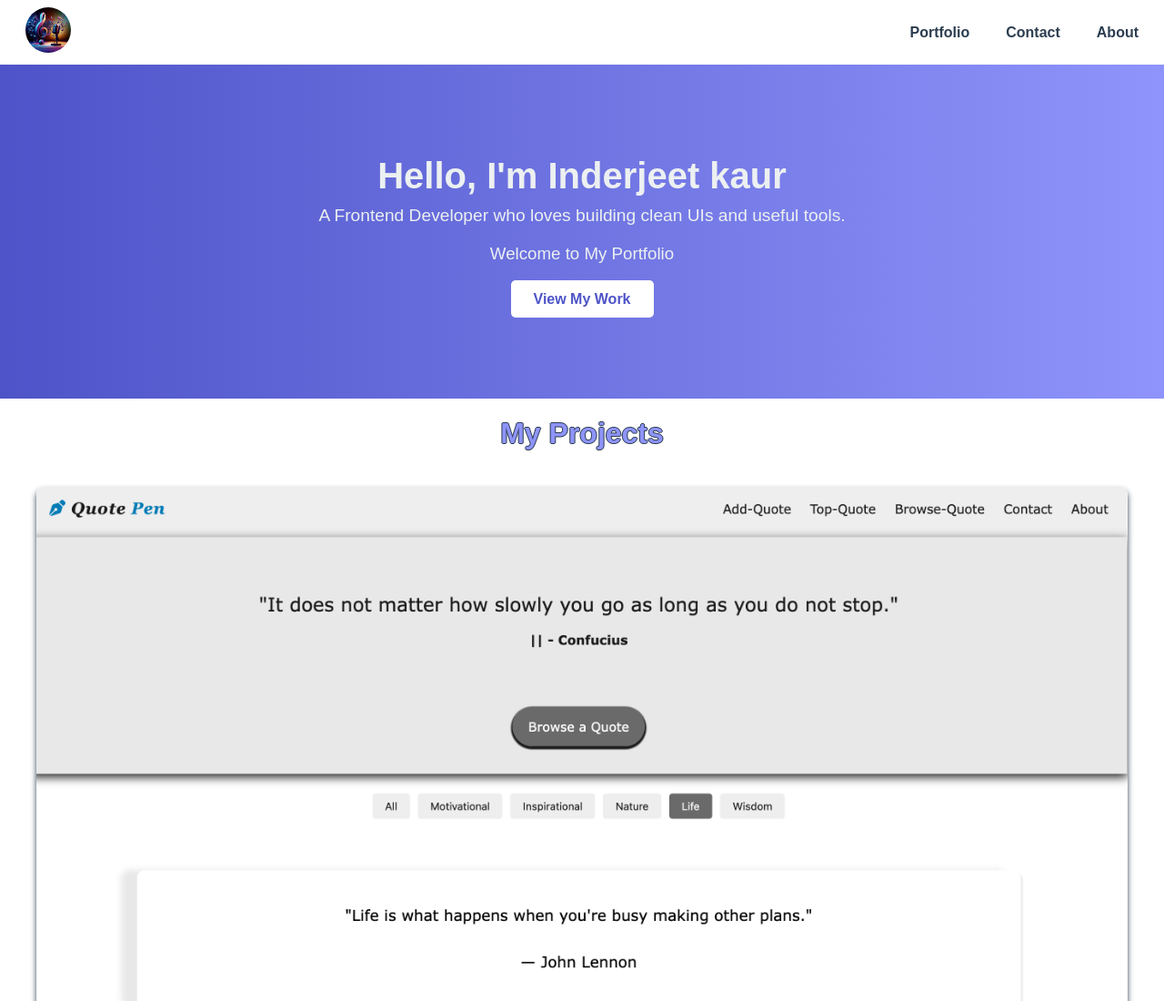
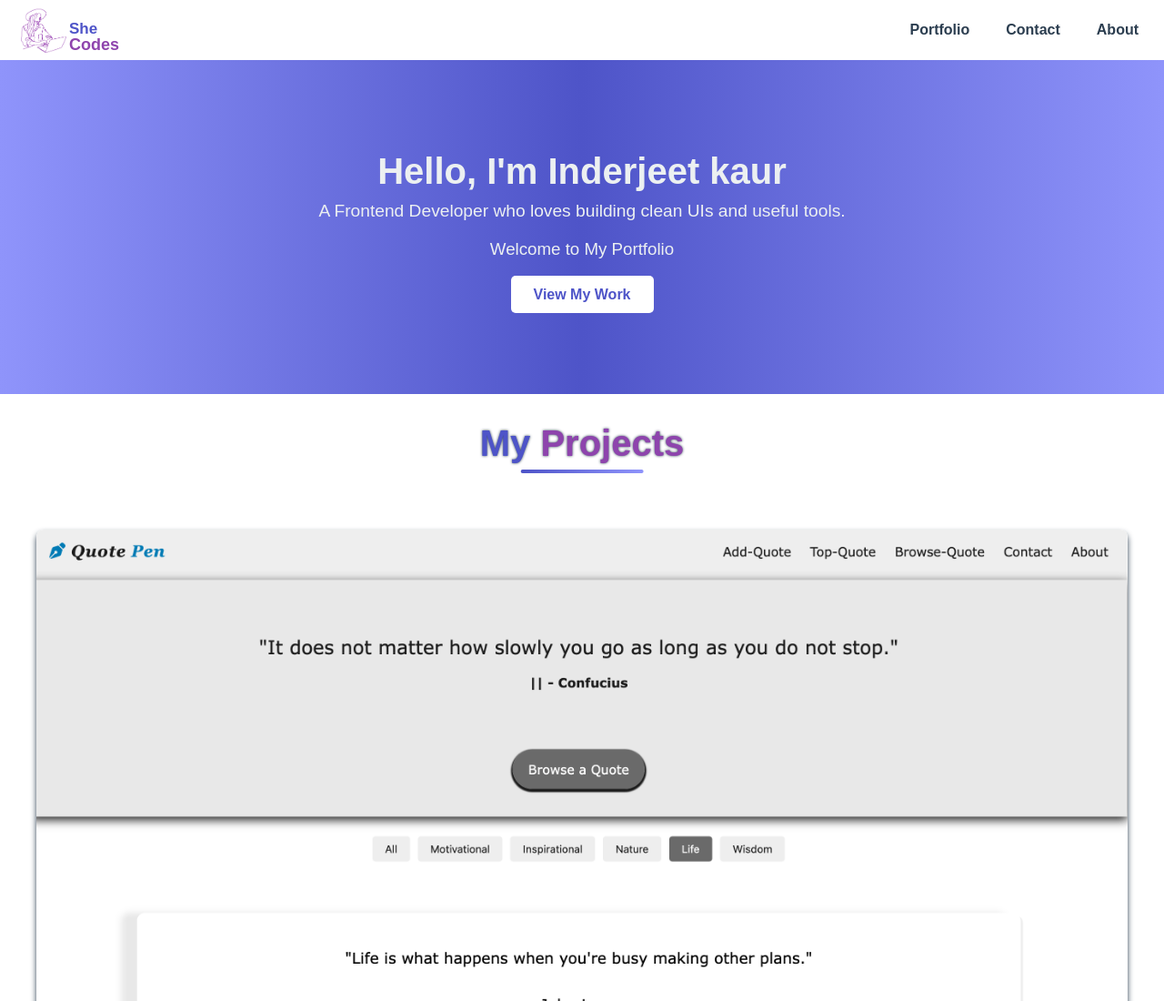
Before and after one commit to chinky23-tech/My-Portfolio, a plain HTML site: page html/index.html in a window 1280 px wide. Shown: the top 1100 px of the page at 91% size. Drawn offline with Linux system fonts and the light colour scheme.

Commit message:
added new section

```diff
--- a/css/istyle.css
+++ b/css/istyle.css
@@ -9,6 +9,8 @@
     --secondary-color: #8f94fb;
    --text-color: #ecf0f1;
    --accent-color: #ffffff;
+   --line2-color:    #8e44ad;
+
 }
 body{
     font-family: 'Arial', sans-serif;
@@ -16,18 +18,69 @@ body{
   background-color: var(--accent-color);
     color: var(--text-color);
 }
-/*logo style*/
+/*logo style*
 .logo{
-    font-size: 20px;
+
     color: var(--accent-color);
     font-weight: bold;
     margin-left: 20px;
 }
 .logo img{
-    width: 50px;
+    width: 100%;
     height: 50px;
-    border-radius: 50%;
+    /*object-fit: cover;
+
 }
+.logo-name , a{
+  display: flex;
+    justify-content: center;
+   flex-shrink: 0;
+    font-size: 24px;
+    font-weight: bold ;
+    color: rgb(113, 71, 71);
+    text-decoration: none;
+}*/
+
+.logo {
+  display: flex;
+  align-items: center;
+  margin-left: 15px;
+}
+
+.logo-link {
+  display: flex;
+  align-items: center;
+  text-decoration: none;
+}
+
+.logo img {
+  width: 50px;  /* adjust size */
+  height: auto;
+  margin-right: 3px;
+
+
+}
+
+.logo-name {
+  display: flex;
+  flex-direction: column;
+  font-family: "Poppins", sans-serif;
+  font-weight: 600;
+  color: var(--primary-color);
+  line-height: 1;
+  margin-top: 15px;
+}
+
+.logo-name .line1 {
+  font-size: 17px;
+}
+
+.logo-name .line2 {
+  font-size: 18px;
+  color:  var(--line2-color);
+
+}
+
 /* Navigation */
 nav{
     display: flex;
@@ -48,13 +101,18 @@ nav ul li{
     color: var(--main-color);
     font-weight: bold;
 }
+
 nav ul li a:hover{
     color: var(--primary-color);
 }
 
+
+
+
+
   /* Hero Section */
   .hero {
-   background: linear-gradient(to right, var(--primary-color), var(--secondary-color));
+   background: linear-gradient(to right,var(--secondary-color), var(--primary-color),  var(--secondary-color));
      color: var(--text-color);
     padding: 100px 20px;
     text-align: center;
@@ -89,14 +147,56 @@ nav ul li a:hover{
     background-color: var(--text-color);
   }
 
-/*projects section*/
+/*projects section*
 .section-title{
 text-align: center;
 color: var(--secondary-color);
 margin: 20px 0;
 text-shadow: -1px 0 var(--main-color), 0 1px var(--main-color), 1px 0 var(--main-color), 0 -1px var(--main-color);
 font-size: 2em;
+}*/
+
+.section-header {
+  display: flex;
+  justify-content: center;
+  align-items: center;
+  text-align: center;
+  margin-bottom: 2rem;
 }
+
+
+.section-title {
+  font-size: 2.5rem;
+  font-weight: 700;
+  color: var(--primary-color);
+  text-align: center;
+  position: relative;
+display: inline-block;
+  margin: 2rem auto;
+  text-shadow: 0 0 3px var(--main-color);
+
+
+}
+
+.section-title span {
+  color: var(--line2-color); /* "Projects" highlighted in purple */
+}
+
+.section-title::after {
+  content: '';
+  position: absolute;
+  bottom: -10px;
+  left: 50%;
+  transform: translateX(-50%);
+  width: 60%;
+  height: 4px;
+  background: linear-gradient(90deg, var(--primary-color), var(--secondary-color));
+  border-radius: 2px;
+}
+
+
+
+
 .project-grid{
     display: grid;
     grid-template-columns: repeat(auto-fill, minmax(300px, 1fr));
--- a/html/index.html
+++ b/html/index.html
@@ -9,8 +9,12 @@
 <body>
     <nav>
         <div class="logo">
-            <img src="../images/mixing.jpg" alt="logo">
+            <a href="index.html" class="logo-link"><img src="../images/She-10.png" alt="She Codes logo">
+            <span class="logo-name"><span class="line1">She</span><span class="line2">Codes</span>
+            </span></a>
+
         </div>
+
         <ul class="navlinks">
 
            <li><a href="#portfolio">Portfolio</a></li>
@@ -28,7 +32,9 @@
         </section>
   <!-- Projects Section -->
   <section id="projects">
-    <h2 class="section-title">My Projects</h2>
+    <div class="section-header">
+    <h2 class="section-title">My <span> Projects</span></h2>
+    </div>
     <div class="projects-grid">
       <!-- Project 1 -->
       <div class="project-card">
```
Also changed, not shown: images/She-10.png (added), images/mixing.jpg (deleted), 1 other file.
